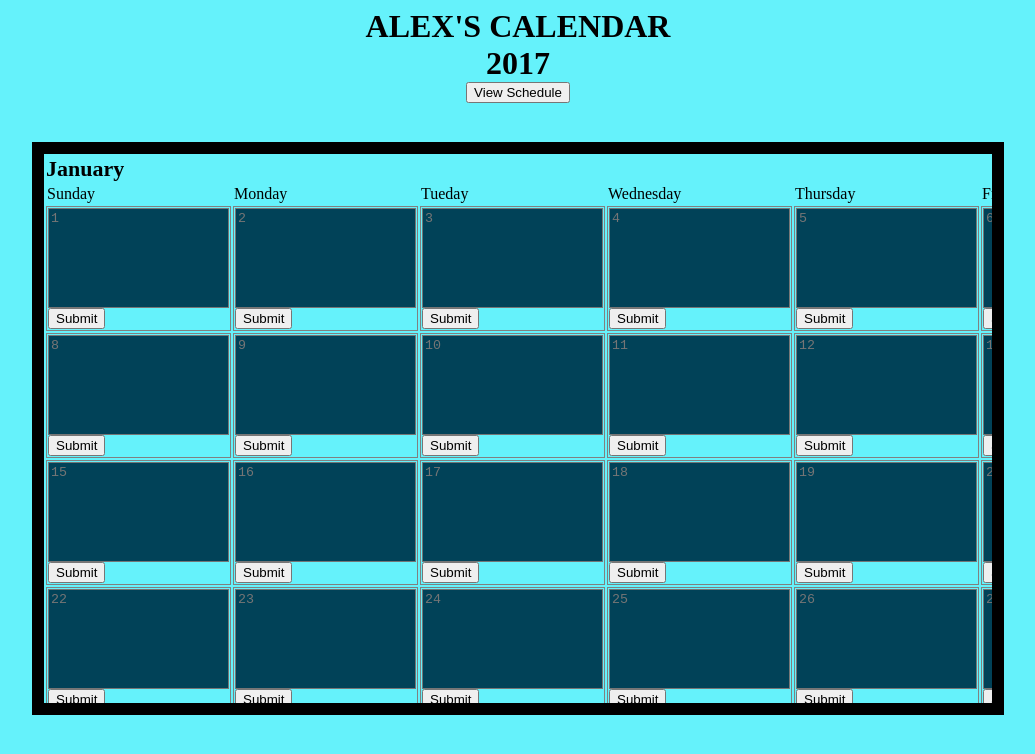
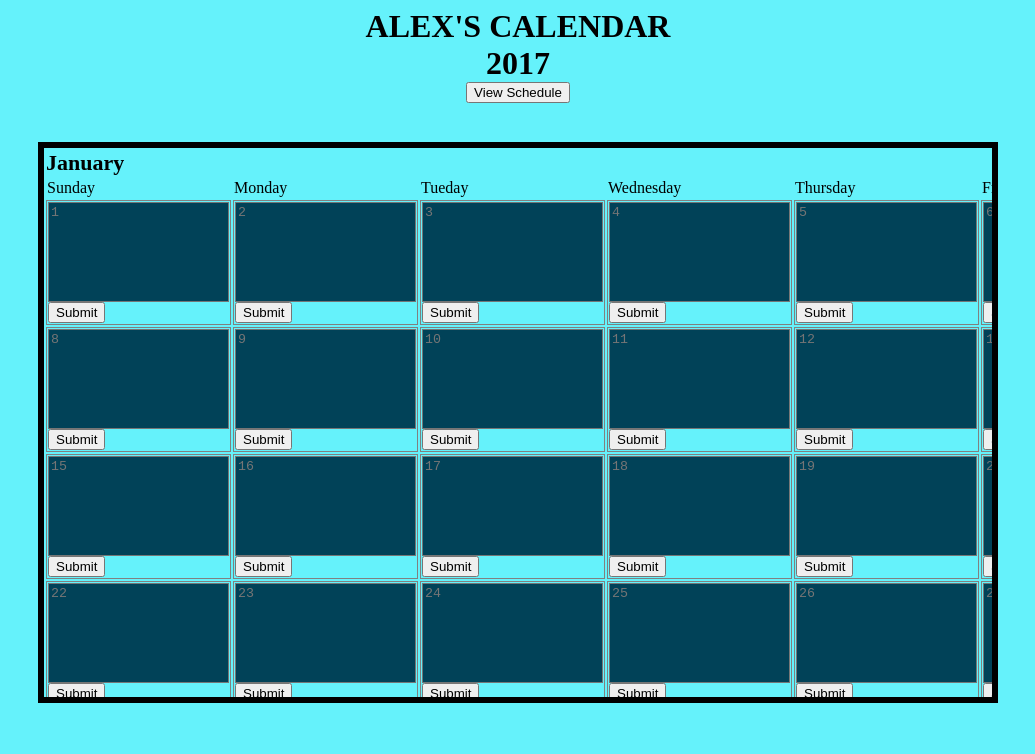
Before and after one commit to alexhong742/My-React-Calendar-App, a React app: page / in a window 1280 px wide. Shown: the top 754 px of the page, without its empty margins (122-1157 px from the left). Built offline with nearby package versions, Linux system fonts and the light colour scheme.

Commit message:
recommit for heroku

```diff
--- a/package.json
+++ b/package.json
@@ -4,7 +4,7 @@
   "description": "",
   "main": "index.js",
   "scripts": {
-    "start": "nodemon ./server/server.js",
+    "start": "node ./server/server.js",
     "test": "echo \"Error: no test specified\" && exit 1",
     "webpack": "webpack --watch"
   },
--- a/src/components/App.js
+++ b/src/components/App.js
@@ -75,9 +75,11 @@ class App extends Component {
         } else{
             return (
                 <div className='yeard' style={{margin:'auto'}}>
-                <h1 style={{textAlign: 'center', alignSelf: 'stretch'}}>ALEX'S CALENDAR <br/> {dates} <br/> <input type='submit' value='View Schedule' float='right' onClick={this.handlerClick}/></h1>
+                    <h1 style={{textAlign: 'center', alignSelf: 'stretch'}}>ALEX'S CALENDAR <br/> {dates} <br/> <input type='submit' value='View Schedule' float='right' onClick={this.handlerClick}/></h1>
                 <br/>
-                <div style={{border: '12px solid black', width:this.state.appWidth, 'overflow-y': 'auto', height: '70%', margin:'auto'}}> {year} </div>
+                    <div style={{border: '6px solid black', width:this.state.appWidth, 'overflow-y': 'auto', height: '70%', margin:'auto'}}>
+                    {year}
+                    </div>
                 </div>
             );
         }
```
Also changed, not shown: 1 other file (tests, documents, lock files or other folders).
